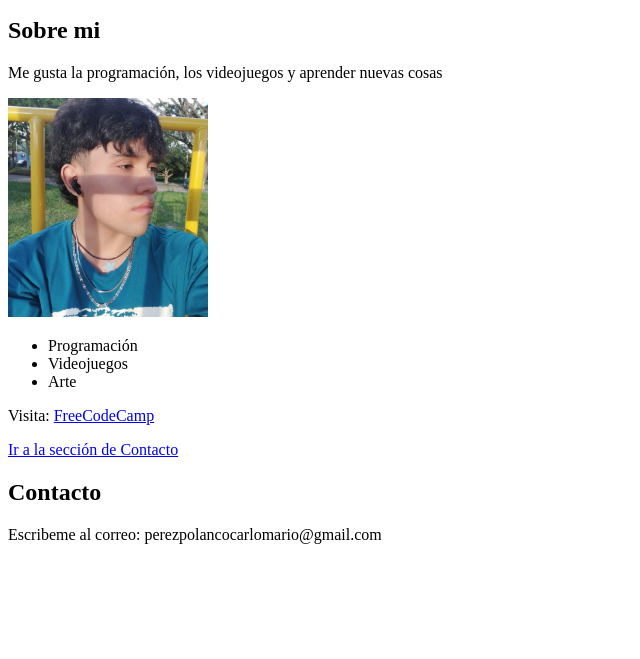
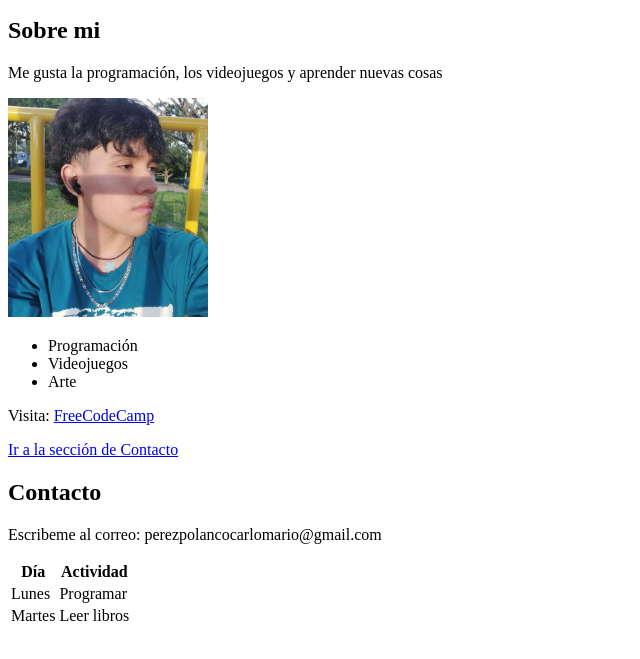
Before and after one commit to Carlos58309/mi_pagina_web, a plain HTML site: page mi_pagina_web/index.html in a window 1280 px wide. Shown: the part 101-760 px from the top of the page, without its empty margins (0-640 px from the left). Drawn offline with Linux system fonts and the light colour scheme.

Commit message:
agregar tabla de actividades

```diff
--- a/mi_pagina_web/index.html
+++ b/mi_pagina_web/index.html
@@ -29,5 +29,25 @@
     <p><a href="#contacto">Ir a la sección de Contacto</a></p>
     <h2 id="contacto">Contacto</h2>
     <p>Escribeme al correo: perezpolancocarlomario@gmail.com</p>
+
+    <!--Septima parte del codigo-->
+    <table><!--Tablas-->
+        <thead>
+            <tr>
+                <th>Día</th>
+                <th>Actividad</th>
+            </tr>
+        </thead>
+        <tbody>
+            <tr>
+                <td>Lunes</td>
+                <td>Programar</td>
+            </tr>
+            <tr>
+                <td>Martes</td>
+                <td>Leer libros</td>
+            </tr>
+        </tbody>
+    </table>
 </body>
 </html>
```
